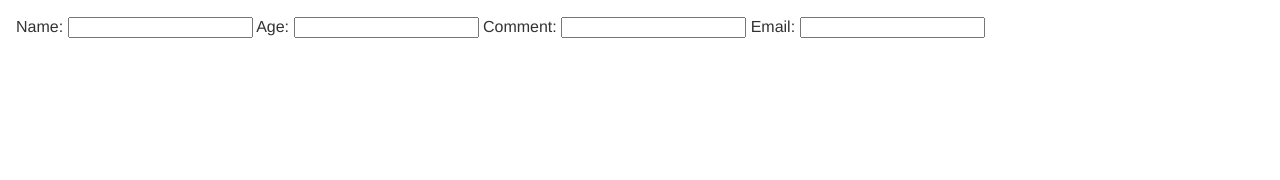
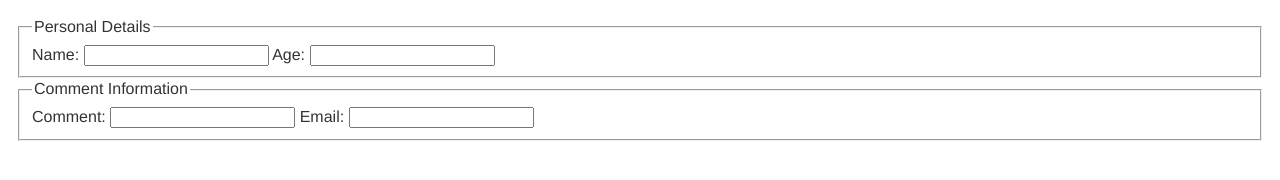
Before and after one commit to lyndonpanton/form-structure, a plain HTML site: page index.html in a window 1280 px wide. Drawn offline with Linux system fonts and the light colour scheme.

Commit message:
Separated form sections

```diff
--- a/css/styles.css
+++ b/css/styles.css
@@ -6,7 +6,7 @@ body {
     padding: 1em;
     margin: 0;
 
-    background-color: #fff;
+    background-color: #FFF;
 
     color: #333;
     font: 1em / 1.4 Helvetica Neue, Helvetica, Arial, sans-serif;
--- a/index.html
+++ b/index.html
@@ -9,17 +9,23 @@
 </head>
 <body>
     <form>
+        <fieldset>
+            <legend>Personal Details</legend>
             Name:
             <input type="text" id="name" name="name">
 
             Age:
             <input type="number" id="age" name="age">
+        </fieldset>
 
+        <fieldset>
+            <legend>Comment Information</legend>
             Comment:
             <input type="text" id="comment" name="comment">
 
             Email:
             <input type="email" id="email" name="email">
+        </fieldset>
     </form>
 </body>
 </html>
```
Lines whose indentation alone changed are shown as unchanged.
